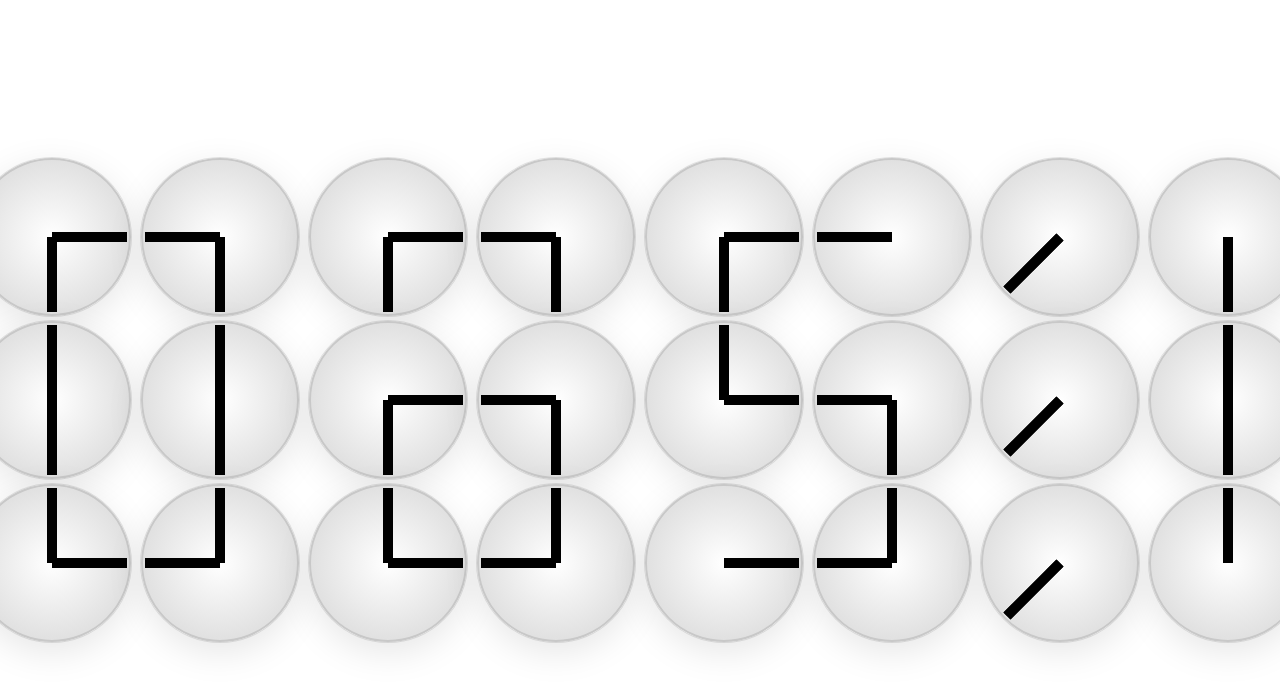
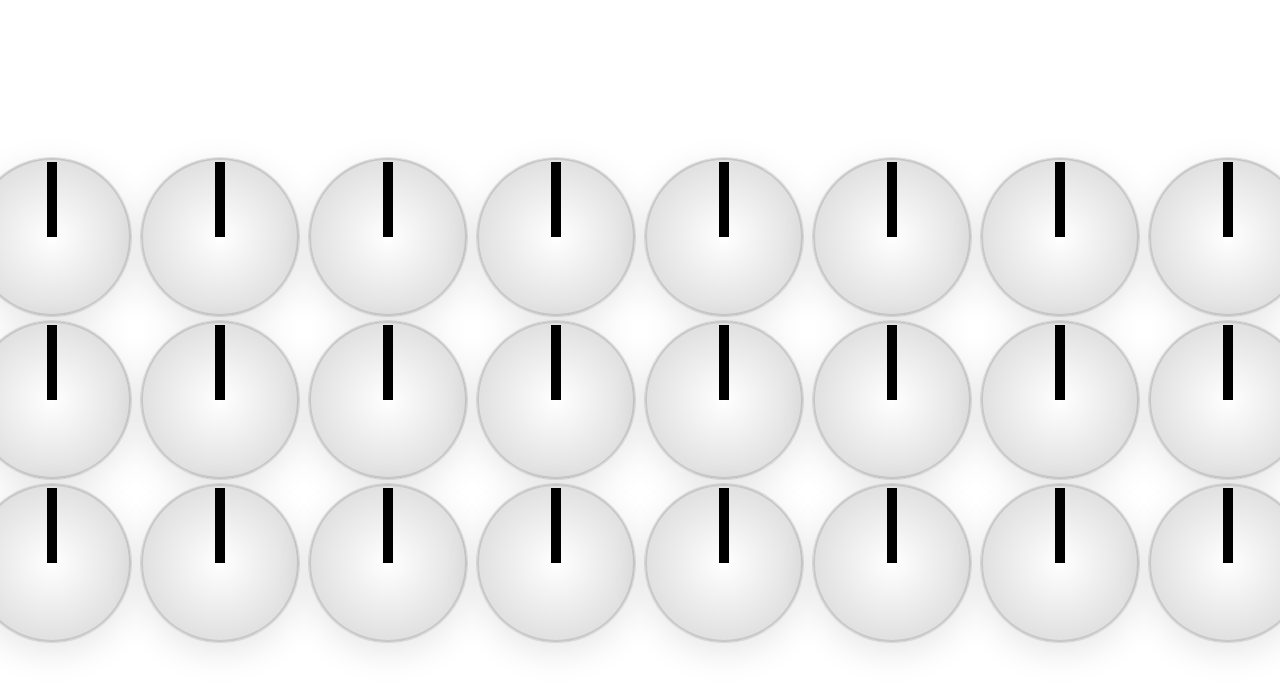
Before and after one commit to dev-k98/satisfyingClock, a React (Create React App) app: page / in a window 1280 px wide. Shown: the top 688 px of the page. Built offline with nearby package versions, Linux system fonts and the light colour scheme.

Commit message:
Update: Hands transform according to positions

```diff
--- a/src/components/hand/handStyles.js
+++ b/src/components/hand/handStyles.js
@@ -9,8 +9,13 @@ const handStyles = makeStyles(() => ({
 		width: '10px',
 		backgroundColor: 'black',
 		transformOrigin: 'bottom',
-		transform: (pos) => (pos[0] < 4 ? `rotate(${90 * pos[0]}deg)` : `rotate(${225}deg)`),
-		animation: '$rotate 3s linear infinite',
+		transform: (pos) => {
+			if (pos[0] <= 4) return pos[0] < 4 ? `rotate(${90 * pos[0]}deg)` : `rotate(225deg)`;
+			return `rotate(360deg)`;
+		},
+		animation: '$rotateSecond 3s linear',
+		// animation: (pos) =>
+		// 	pos[0] < 4 ? '$rotateSecond 3s linear' : '$rotateSecond 3s linear infinite',
 	},
 	hour: {
 		position: 'relative',
@@ -19,18 +24,32 @@ const handStyles = makeStyles(() => ({
 		width: '10px',
 		backgroundColor: 'black',
 		border: 'transparent',
-		transform: (pos) => (pos[1] < 4 ? `rotate(${90 * pos[1]}deg)` : `rotate(${225}deg)`),
+		// transform: (pos) => (pos[1] < 4 ? `rotate(${90 * pos[1]}deg)` : `rotate(${360}deg)`),
+		transform: (pos) => {
+			if (pos[1] <= 4) return pos[1] < 4 ? `rotate(${90 * pos[1]}deg)` : `rotate(225deg)`;
+			return `rotate(360deg)`;
+		},
+		animation: '$rotateHour 3s linear',
 		transformOrigin: 'bottom',
-		animation: '$rotate 2s linear infinite',
+		// animation: (pos) => (pos[1] < 4 ? '$rotateHour 3s linear' : '$rotateHour 3s linear infinite'),
 	},
-	// '@keyframes rotate': {
-	// 	'0%': {
-	// 		transform: `rotate(${pos * 90}deg)`,
-	// 	},
-	// 	'100%': {
-	// 		transform: 'rotate(360deg)',
-	// 	},
-	// },
+
+	'@keyframes rotateSecond': {
+		'0%': {
+			transform: `rotate(0deg)`,
+		},
+		'100%': {
+			transform: (pos) => (pos[0] < 4 ? `rotate(${90 * pos[0]}deg)` : `rotate(360deg)`),
+		},
+	},
+	'@keyframes rotateHour': {
+		'0%': {
+			transform: `rotate(0deg)`,
+		},
+		'100%': {
+			transform: (pos) => (pos[1] < 4 ? `rotate(${90 * pos[1]}deg)` : `rotate(360deg)`),
+		},
+	},
 }));
 
 export default handStyles;
--- a/src/components/number/index.js
+++ b/src/components/number/index.js
@@ -1,5 +1,6 @@
 import PropTypes from 'prop-types';
 import React from 'react';
+import { v4 as uuid } from 'uuid';
 
 import { numGrid } from '../../utility/constants';
 import Clock from '../clock';
@@ -15,7 +16,7 @@ const Number = ({ number }) => {
 			{numberGrid.map((column) => (
 				<div>
 					{column.map((position) => (
-						<Clock position={position} />
+						<Clock key={uuid()} position={position} />
 					))}
 				</div>
 			))}
--- a/src/views/App.js
+++ b/src/views/App.js
@@ -1,4 +1,5 @@
 import React, { useEffect, useState } from 'react';
+import { v4 as uuid } from 'uuid';
 
 import Number from '../components/number';
 import timegenerator from '../utility/timeGenerator';
@@ -8,19 +9,29 @@ import viewStyles from './viewStyles';
 function App() {
 	const classes = viewStyles();
 	const [time, setTime] = useState(timegenerator());
+	const [animate, setAnimate] = useState(false);
 	useEffect(() => {
-		const interval = setInterval(() => {
-			setTime(timegenerator());
-		}, 1000);
+		let timeout;
+		if (animate) {
+			timeout = setTimeout(() => {
+				setTime(timegenerator());
+				setAnimate(!animate);
+			}, 8750);
+		} else {
+			timeout = setTimeout(() => {
+				setTime([10, 10, 10, 10]);
+				setAnimate(!animate);
+			}, 5000);
+		}
 		return () => {
-			clearInterval(interval);
+			clearTimeout(timeout);
 		};
-	}, []);
+	}, [animate]);
 	return (
 		<div className={classes.container}>
 			<div className={classes.clock_wall}>
 				{time.map((number) => (
-					<Number number={number} />
+					<Number key={uuid()} number={number} />
 				))}
 			</div>
 		</div>
```
